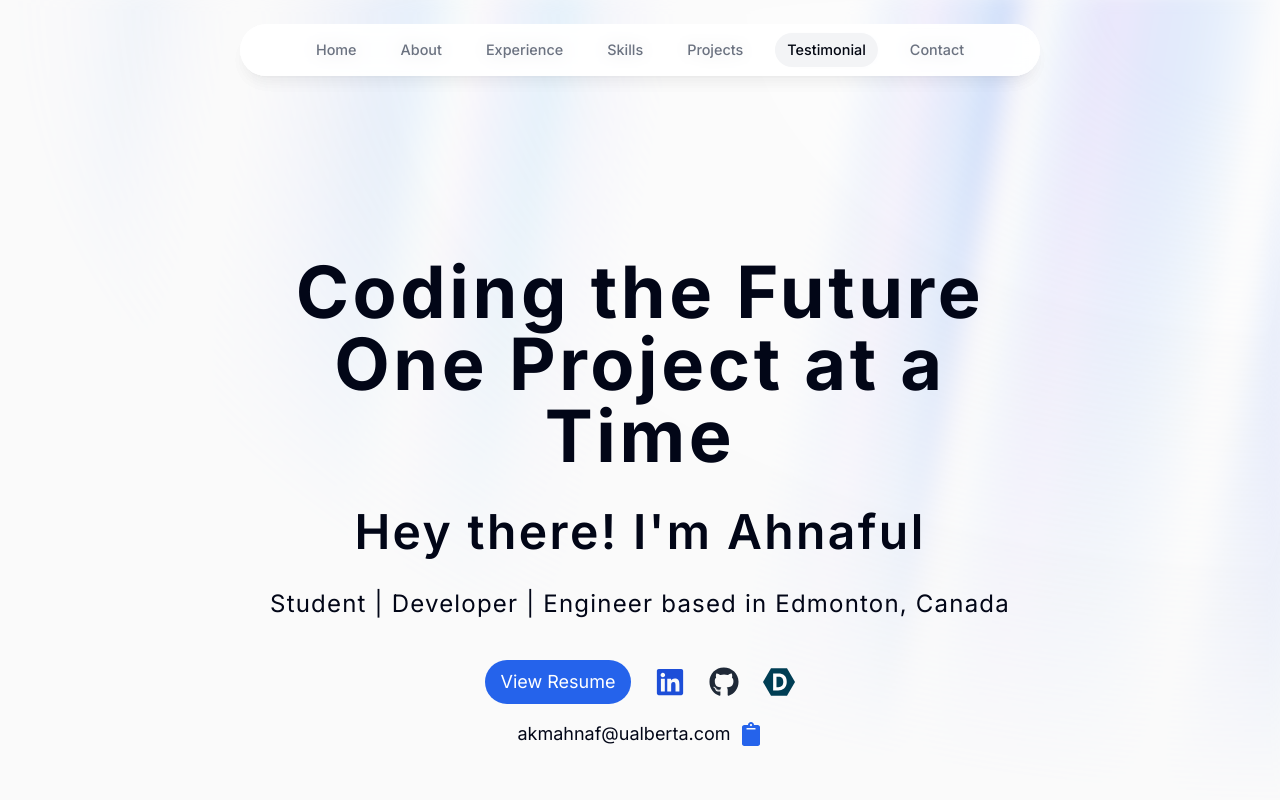
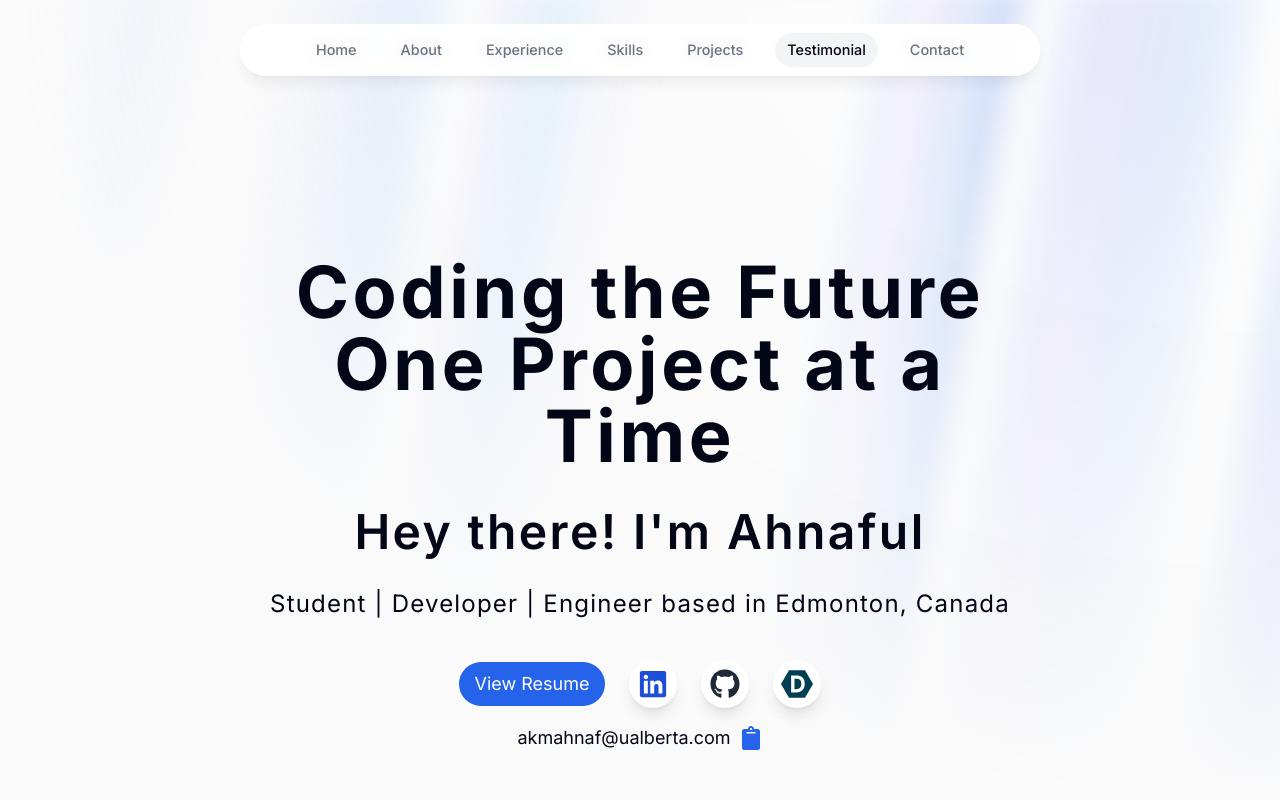
Before and after one commit to AhnafulH/Personal_Website, a Next.js app in the folder portofolio-website/: page / in a window 1280 px wide. Shown: the top 800 px of the page. Built offline with nearby package versions, Linux system fonts and the light colour scheme.

Commit message:
Added circle behind dev, linkd, gith for better styling

```diff
--- a/portofolio-website/components/Herosection2.jsx
+++ b/portofolio-website/components/Herosection2.jsx
@@ -61,13 +61,19 @@ const HeroSection2 = () => {
               </button>
             </a>
             <a href="https://www.linkedin.com/in/ahnaful-hoque/" target="_blank" rel="noopener noreferrer">
-              <FaLinkedin className="text-3xl text-blue-700 hover:text-blue-900 transition duration-300" />
+              <div className="w-12 h-12 bg-white rounded-full flex items-center justify-center shadow-lg">
+                <FaLinkedin className="text-3xl text-blue-700 hover:text-blue-900 transition duration-300" />
+              </div>
             </a>
             <a href="https://github.com/AhnafulH" target="_blank" rel="noopener noreferrer">
-              <FaGithub className="text-3xl text-gray-800 hover:text-black transition duration-300" />
+              <div className="w-12 h-12 bg-white rounded-full flex items-center justify-center shadow-lg">
+                <FaGithub className="text-3xl text-gray-800 hover:text-black transition duration-300" />
+              </div>
             </a>
             <a href="https://devpost.com/Ahnaful" target="_blank" rel="noopener noreferrer">
-              <img src="/devpost-logo.svg" alt="Devpost" className="w-8 h-8 hover:opacity-80 transition duration-300" />
+              <div className="w-12 h-12 bg-white rounded-full flex items-center justify-center shadow-lg">
+                <img src="/devpost-logo.svg" alt="Devpost" className="w-8 h-8 hover:opacity-80 transition duration-300" />
+              </div>
             </a>
           </div>
           <div className="mt-4 flex items-center">
```
